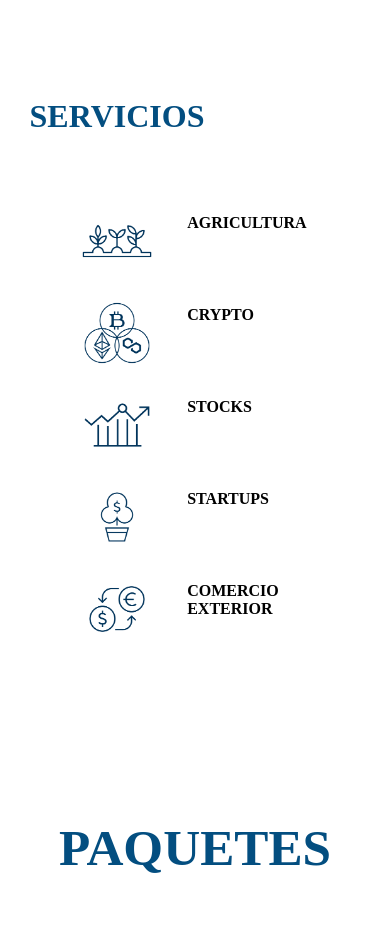
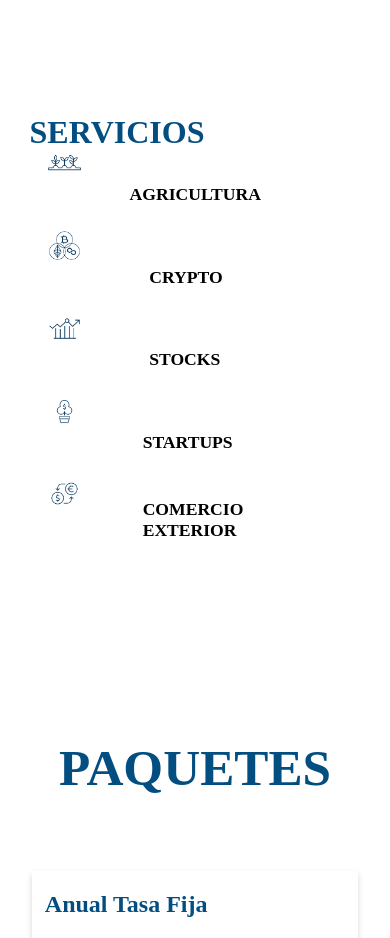
Before and after one commit to sapphiredev01/Web-finanzas, a React (Vite) app: page / in a window 390 px wide. Shown: the part 2840-3778 px from the top of the page. Built offline with nearby package versions, Linux system fonts and the light colour scheme; no server answers; a web font is replaced by a local one; what react-alert-template-basic would draw is missing.

Commit message:
Cambio responsive

```diff
--- a/src/components/Servicios/Content2.jsx
+++ b/src/components/Servicios/Content2.jsx
@@ -1,23 +1,10 @@
 import styled from "styled-components";
 const size = {
-  mobileS: "320px",
-  mobileM: "375px",
-  mobileL: "425px",
   tablet: "768px",
-  laptop: "1024px",
-  laptopL: "1440px",
-  desktop: "2560px",
 };
 
 const device = {
-  mobileS: `(max-width: ${size.mobileS})`,
-  mobileM: `(max-width: ${size.mobileM})`,
-  mobileL: `(max-width: ${size.mobileL})`,
   tablet: `(max-width: ${size.tablet})`,
-  laptop: `(max-width: ${size.laptop})`,
-  laptopL: `(max-width: ${size.laptopL})`,
-  desktop: `(max-width: ${size.desktop})`,
-  desktopL: `(max-width: ${size.desktop})`,
 };
 
 export const Wrapper = styled.div`
@@ -34,24 +21,137 @@ export const Wrapper = styled.div`
 
   @media ${device.tablet} {
     left: 0%;
-    margin-top: 12rem;
-    margin-bottom: 0rem;
+    margin-top: 11rem;
+    margin-bottom: -4rem;
   }
-
 `;
 
 export const Container = styled.div`
-  display: flex;
-  text-align: center;
-  flex-direction: row;
-  justify-content: space-around;
-  width: 100%;
+  display: grid;
+  grid-template-columns: repeat(10, 1fr);
+  grid-template-rows: repeat(3, 1fr);
+  grid-column-gap: 0px;
+  grid-row-gap: 0px;
 
   @media ${device.tablet} {
-    flex-direction: column;
-    justify-content: space-between;
-}
+    display: grid;
+    grid-template-columns: repeat(5, 1fr);
+    grid-template-rows: repeat(15, 1fr);
+    grid-column-gap: 0px;
+    grid-row-gap: 0px;
+  }
+`;
 
+export const IconAgricultura = styled.img`
+  grid-area: 1 / 1 / 3 / 3;
+  width: 150%;
+
+  @media ${device.tablet} {
+    grid-area: 1 / 2 / 4 / 4;
+    margin-top: -3rem;
+  }
+`;
+export const IconCrypto = styled.img`
+  grid-area: 1 / 3 / 3 / 5;
+  width: 150%;
+
+  @media ${device.tablet} {
+    grid-area: 4 / 2 / 7 / 4;
+    margin-top: -3rem;
+  }
+`;
+export const IconStocks = styled.img`
+  grid-area: 1 / 5 / 3 / 7;
+  width: 150%;
+
+  @media ${device.tablet} {
+    grid-area: 7 / 2 / 10 / 4;
+    margin-top: -3rem;
+  }
+`;
+export const IconStartup = styled.img`
+  grid-area: 1 / 7 / 3 / 9;
+  width: 150%;
+
+  @media ${device.tablet} {
+    grid-area: 10 / 2 / 13 / 4;
+    margin-top: -3rem;
+  }
+`;
+export const IconComercio = styled.img`
+  grid-area: 1 / 9 / 3 / 11;
+  width: 150%;
+
+  @media ${device.tablet} {
+    grid-area: 13 / 2 / 16 / 4;
+    margin-top: -3rem;
+  }
+`;
+
+export const DescAgricultura = styled.h3`
+  grid-area: 3 / 1 / 4 / 3;
+  text-transform: uppercase;
+  font-size: 1rem;
+  font-weight: bold;
+  margin-left: 40%;
+  margin-top: -30%;
+  @media ${device.tablet} {
+    grid-area: 2 / 4 / 3 / 5;
+    margin-top: -1rem;
+    font-size: 1.1rem;
+  }
+`;
+export const DescCrypto = styled.h3`
+  grid-area: 3 / 3 / 4 / 5;
+  text-transform: uppercase;
+  font-size: 1rem;
+  font-weight: bold;
+  margin-left: 55%;
+  margin-top: -30%;
+  @media ${device.tablet} {
+    grid-area: 5 / 4 / 6 / 5;
+    margin-top: -1rem;
+    font-size: 1.1rem;
+  }
+`;
+export const DescStocks = styled.h3`
+  grid-area: 3 / 5 / 4 / 7;
+  text-transform: uppercase;
+  font-size: 1rem;
+  font-weight: bold;
+  margin-left: 55%;
+  margin-top: -30%;
+  @media ${device.tablet} {
+    grid-area: 8 / 4 / 9 / 5;
+    margin-top: -1rem;
+    font-size: 1.1rem;
+  }
+`;
+export const DescStartup = styled.h3`
+  grid-area: 3 / 7 / 4 / 9;
+  text-transform: uppercase;
+  font-size: 1rem;
+  font-weight: bold;
+  margin-left: 50%;
+  margin-top: -30%;
+  @media ${device.tablet} {
+    grid-area: 11 / 4 / 12 / 5;
+    margin-top: -1rem;
+    font-size: 1.1rem;
+  }
+`;
+export const DescComercio = styled.h3`
+  grid-area: 3 / 9 / 4 / 11;
+  text-transform: uppercase;
+  font-size: 1rem;
+  font-weight: bold;
+  margin-left: 50%;
+  margin-top: -30%;
+  @media ${device.tablet} {
+    grid-area: 14 / 4 / 15 / 5;
+    margin-top: -2rem;
+    font-size: 1.1rem;
+  }
 `;
 
 export const Item = styled.div`
@@ -64,19 +164,6 @@ export const Item = styled.div`
   }
 `;
 
-export const Description = styled.h3`
-  text-transform: uppercase;
-  font-size: 1rem;
-  font-weight: bold;
-  margin-top:  ${(props) => (props.agric ? "-110px" : "-70px")};
-  margin-left: 80%;
-  @media ${device.tablet} {
-    font-size: 1rem;
-    margin-top: 0rem;
-    margin-left: 80%;
-  }
-`;
-
 export const Title = styled.h1`
   text-align: center;
   color: #034e80;
@@ -85,14 +172,3 @@ export const Title = styled.h1`
     font-size: 2rem;
   }
 `;
-
-export const IconStyled = styled.img`
-  width: 250%;
-  height: auto;
-  position: relative;
-
-  @media ${device.tablet} {
-    width: 70%;
-    margin: -7.5rem;
-  }
-`;
--- a/src/components/Servicios/Servicios.jsx
+++ b/src/components/Servicios/Servicios.jsx
@@ -11,26 +11,22 @@ const Servicios = () => {
     <Content.Wrapper id="servicios">
         <Content.Title>SERVICIOS</Content.Title>
         <Content.Container>
-        <Content.Item>
-        <Content.IconStyled src={agricultura}/>
-        <Content.Description agric>Agricultura</Content.Description>
-        </Content.Item>
-        <Content.Item>
-        <Content.IconStyled src={crypto}/>
-        <Content.Description>Crypto</Content.Description>
-        </Content.Item>
-        <Content.Item>
-        <Content.IconStyled src={stocks}/>
-        <Content.Description>Stocks</Content.Description>
-        </Content.Item>
-        <Content.Item>
-        <Content.IconStyled src={startups}/>
-        <Content.Description>Startups</Content.Description>
-        </Content.Item>
-        <Content.Item>
-        <Content.IconStyled src={comerc}/>
-        <Content.Description>Comercio exterior</Content.Description>
-        </Content.Item>
+
+        <Content.IconAgricultura src={agricultura}/>
+        <Content.DescAgricultura agric>Agricultura</Content.DescAgricultura>
+
+        <Content.IconCrypto src={crypto}/>
+        <Content.DescCrypto>Crypto</Content.DescCrypto>
+
+        <Content.IconStocks src={stocks}/>
+        <Content.DescStocks>Stocks</Content.DescStocks>
+
+        <Content.IconStartup src={startups}/>
+        <Content.DescStartup>Startups</Content.DescStartup>
+
+        <Content.IconComercio src={comerc}/>
+        <Content.DescComercio>Comercio exterior</Content.DescComercio>
+
         </Content.Container>
     </Content.Wrapper>
   );
```
